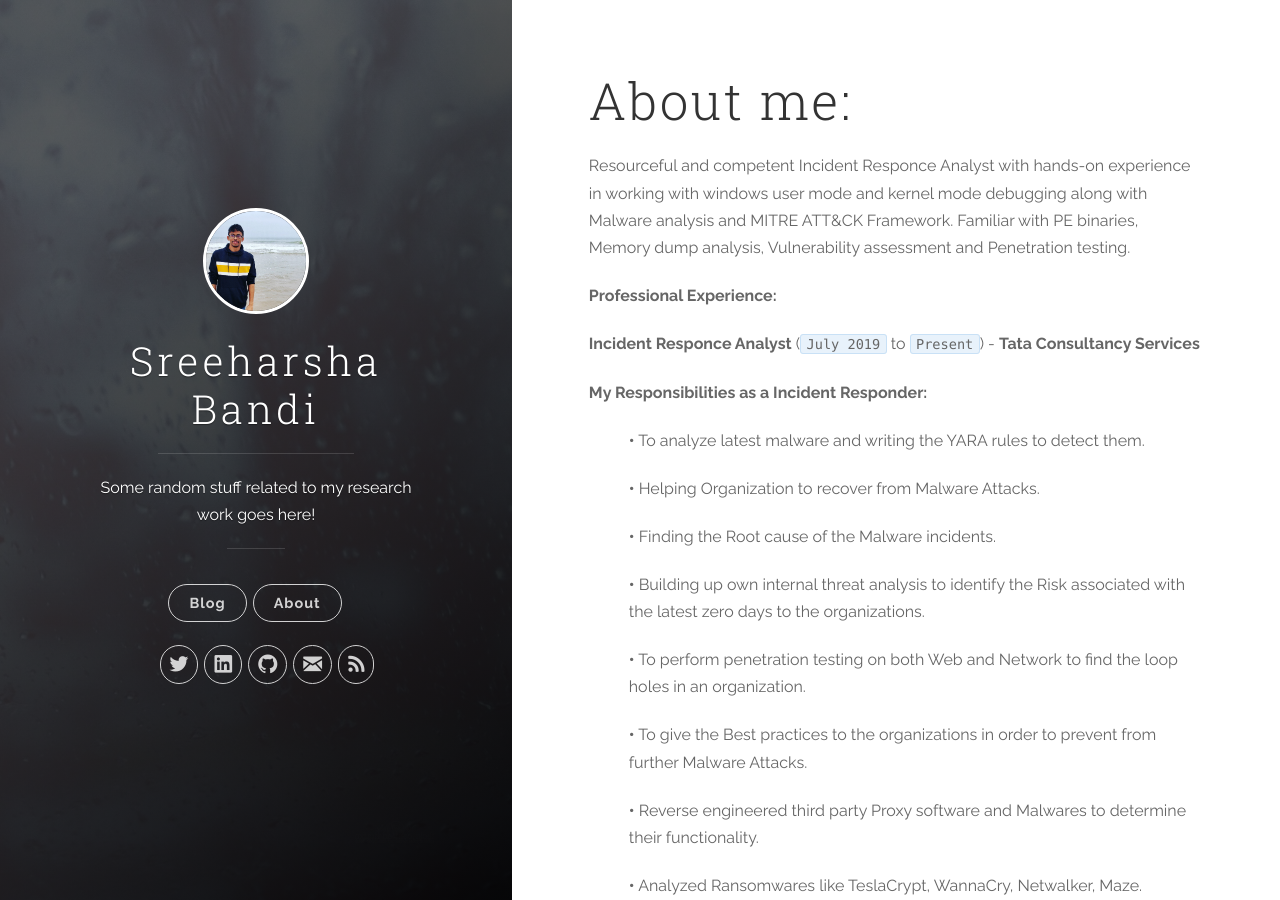
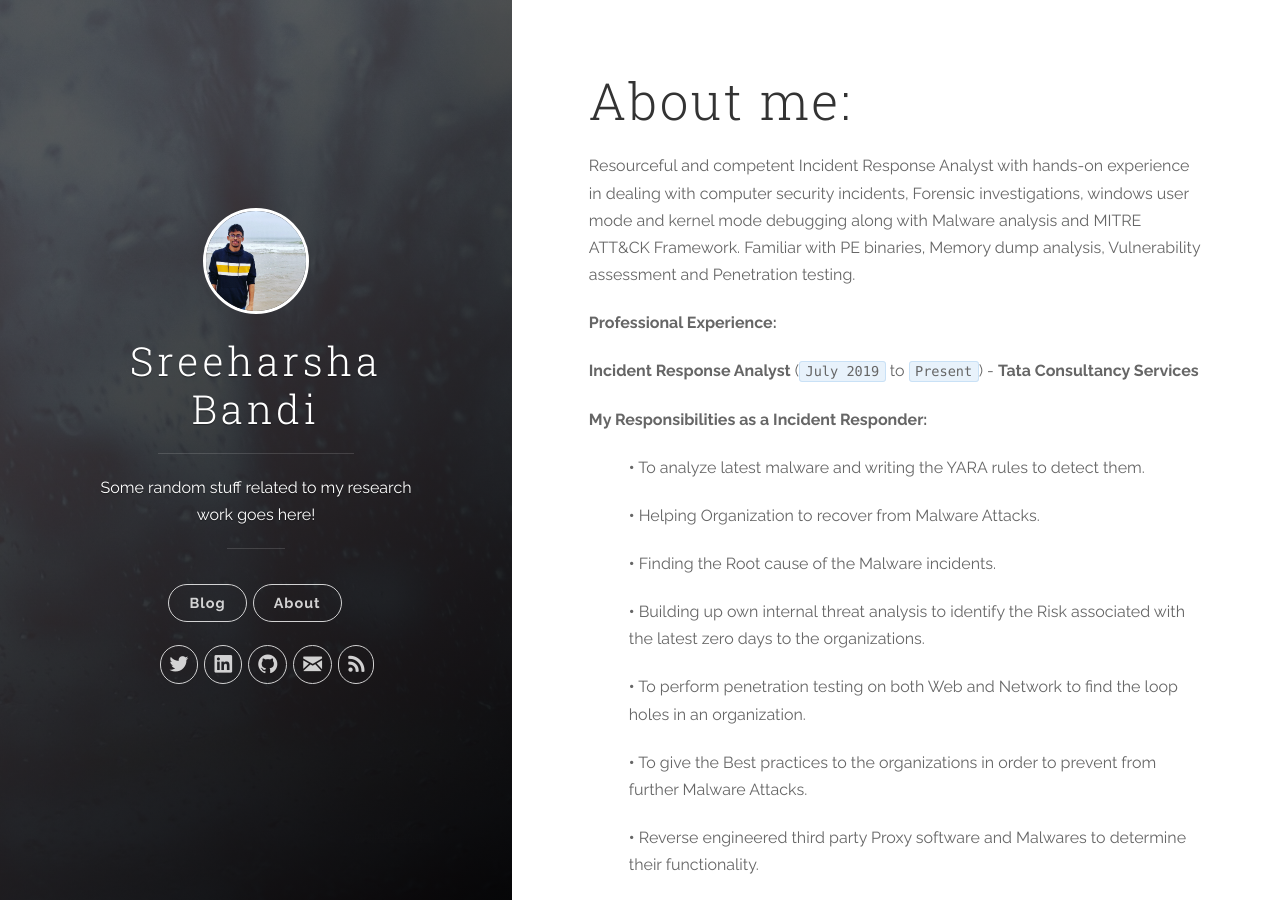
Before and after one commit to sreeharshabandi/sreeharshabandi.github.io, a Jekyll site: the page built from about/index.md, in a window 1280 px wide and 900 px high. Built offline with Jekyll 4.4.1, drawn with Linux system fonts in a browser that asks for light colours; our own code applies the rules of GitHub Pages for plain Markdown files.

Commit message:
Update index.md

```diff
--- a/about/index.md
+++ b/about/index.md
@@ -3,10 +3,10 @@
 
 <section class="post">
 
-<p> Resourceful and competent Incident Responce Analyst with hands-on experience in working with windows user mode and kernel mode debugging along with Malware analysis and MITRE ATT&amp;CK Framework. Familiar with PE binaries, Memory dump analysis, Vulnerability assessment and Penetration testing.</p>
+<p> Resourceful and competent Incident Response Analyst with hands-on experience in dealing with computer security incidents, Forensic investigations, windows user mode and kernel mode debugging along with Malware analysis and MITRE ATT&amp;CK Framework. Familiar with PE binaries, Memory dump analysis, Vulnerability assessment and Penetration testing.</p>
 
 <p><strong>Professional Experience:</strong></p>
-<p><strong>Incident Responce Analyst</strong> (<code class="highlighter-rouge">July 2019</code> to <code class="highlighter-rouge">Present</code>) - <strong>Tata Consultancy Services</strong></p>
+<p><strong>Incident Response Analyst</strong> (<code class="highlighter-rouge">July 2019</code> to <code class="highlighter-rouge">Present</code>) - <strong>Tata Consultancy Services</strong></p>
 <p><strong>My Responsibilities as a Incident Responder:</strong></p>
 <ol><p><strong>•</strong> To analyze latest malware and writing the YARA rules to detect them.</p></ol>
 <ol><p><strong>•</strong> Helping Organization to recover from Malware Attacks.</p></ol>
```
